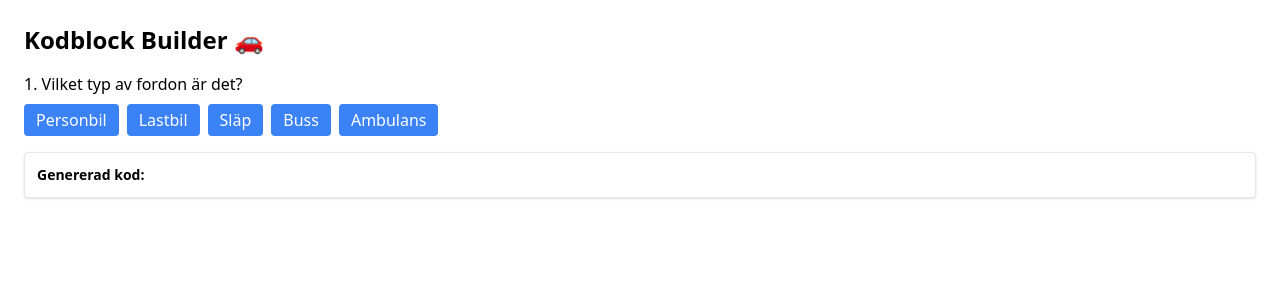
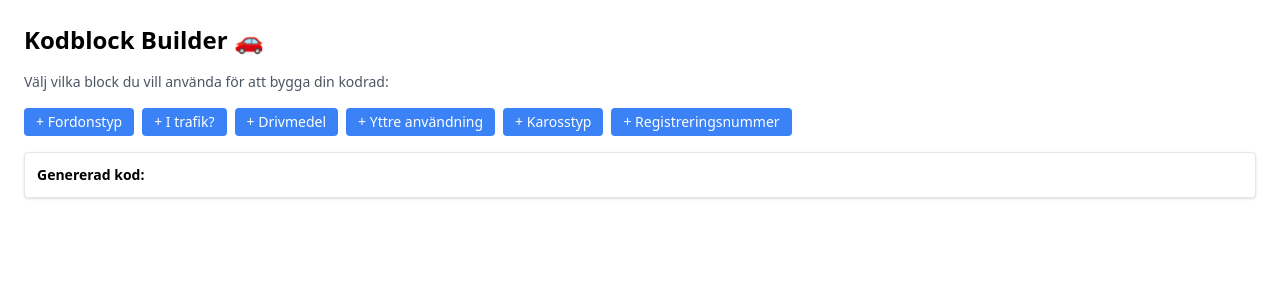
Before and after one commit to Carl1999-P/VTR-kod, a React (Vite) app: page / in a window 1280 px wide. Shown: the top 300 px of the page. Built offline with nearby package versions, Linux system fonts and the light colour scheme.

Commit message:
Update App.jsx

```diff
--- a/App.jsx
+++ b/App.jsx
@@ -1,106 +1,126 @@
 import { useState } from 'react';
 
+const BLOCKS = [
+  {
+    id: 'vehicle',
+    label: 'Fordonstyp',
+    options: ['Personbil', 'Lastbil', 'Släp', 'Buss', 'Ambulans'],
+    type: 'tag',
+  },
+  {
+    id: 'trafik',
+    label: 'I trafik?',
+    options: ['I trafik', 'Avställd'],
+    type: 'tag',
+  },
+  {
+    id: 'drivmedel',
+    label: 'Drivmedel',
+    options: ['BENSIN', 'DIESEL', 'EL', 'HYBRID'],
+    type: 'field',
+    field: 'DRIVMEDEL',
+  },
+  {
+    id: 'ytanv',
+    label: 'Yttre användning',
+    options: ['GODS', 'TAXI', 'UR', 'TRAFIKSKOL', 'AMBULANS'],
+    type: 'field',
+    field: 'YTRANVSATT',
+  },
+  {
+    id: 'kaross',
+    label: 'Karosstyp',
+    options: ['Husvagn', 'Flak', 'Skåp', 'Container'],
+    type: 'field',
+    field: 'KAROSSNY',
+  },
+  {
+    id: 'regnr',
+    label: 'Registreringsnummer',
+    options: [],
+    type: 'input',
+    field: 'REGNR',
+  },
+];
+
 export default function App() {
-  const [step, setStep] = useState(0);
-  const [answers, setAnswers] = useState({});
+  const [blocks, setBlocks] = useState([]);
 
-  const vehicleTypes = ['Personbil', 'Lastbil', 'Släp', 'Buss', 'Ambulans'];
-  const drivmedel = ['BENSIN', 'DIESEL', 'EL', 'HYBRID'];
-  const karosser = ['Husvagn', 'Flak', 'Skåp', 'Container'];
-  const ytanv = ['GODS', 'TAXI', 'UR', 'TRAFIKSKOL', 'AMBULANS'];
-
-  const handleSelect = (field, value) => {
-    setAnswers({ ...answers, [field]: value });
-    setStep(step + 1);
+  const addBlock = (block) => {
+    setBlocks([...blocks, { ...block, value: '' }]);
   };
 
-  const handleInput = (field, value) => {
-    setAnswers({ ...answers, [field]: value });
+  const updateValue = (index, value) => {
+    const updated = [...blocks];
+    updated[index].value = value;
+    setBlocks(updated);
+  };
+
+  const removeBlock = (index) => {
+    const updated = [...blocks];
+    updated.splice(index, 1);
+    setBlocks(updated);
   };
 
   const generateCode = () => {
-    let code = [];
-    if (answers.typ) code.push(`#${answers.typ}#`);
-    if (answers.trafik === 'Ja') code.push(`#I trafik#`);
-    if (answers.trafik === 'Nej') code.push(`#Avställd#`);
-    if (answers.drivmedel) code.push(`DRIVMEDEL in('${answers.drivmedel}')`);
-    if (answers.ytanv) code.push(`YTRANVSATT in('${answers.ytanv}')`);
-    if (answers.kaross) code.push(`KAROSSNY in('${answers.kaross}')`);
-    if (answers.regnr) code.push(`REGNR in('${answers.regnr}')`);
-    return code.join(' and ');
+    return blocks
+      .filter(b => b.value)
+      .map(b => {
+        if (b.type === 'tag') return `#${b.value}#`;
+        if (b.type === 'field') return `${b.field} in('${b.value}')`;
+        if (b.type === 'input') return `${b.field} in('${b.value}')`;
+        return '';
+      })
+      .join(' and ');
   };
 
   return (
     <div className="p-6 space-y-4">
       <h1 className="text-2xl font-bold">Kodblock Builder 🚗</h1>
+      <p className="text-sm text-gray-600">Välj vilka block du vill använda för att bygga din kodrad:</p>
 
-      {step === 0 && (
-        <div>
-          <p>1. Vilket typ av fordon är det?</p>
-          <div className="flex flex-wrap gap-2 mt-2">
-            {vehicleTypes.map(v => (
-              <button
-                key={v}
-                className="bg-blue-500 text-white px-3 py-1 rounded"
-                onClick={() => handleSelect('typ', v)}
-              >
-                {v}
-              </button>
-            ))}
-          </div>
+      <div className="flex flex-wrap gap-2">
+        {BLOCKS.map((block) => (
+          <button
+            key={block.id}
+            onClick={() => addBlock(block)}
+            className="bg-blue-500 text-white px-3 py-1 rounded text-sm"
+          >
+            + {block.label}
+          </button>
+        ))}
+      </div>
+
+      {blocks.map((block, index) => (
+        <div key={index} className="bg-gray-100 p-3 rounded flex gap-2 items-center mt-2">
+          <strong>{block.label}:</strong>
+          {block.type === 'input' ? (
+            <input
+              className="border px-2 py-1"
+              placeholder="Ange..."
+              value={block.value}
+              onChange={(e) => updateValue(index, e.target.value)}
+            />
+          ) : (
+            <select
+              className="border px-2 py-1"
+              value={block.value}
+              onChange={(e) => updateValue(index, e.target.value)}
+            >
+              <option value="">- Välj -</option>
+              {block.options.map((opt) => (
+                <option key={opt} value={opt}>{opt}</option>
+              ))}
+            </select>
+          )}
+          <button
+            onClick={() => removeBlock(index)}
+            className="text-sm text-red-500"
+          >
+            Ta bort
+          </button>
         </div>
-      )}
-
-      {step === 1 && (
-        <div>
-          <p>2. Är fordonet i trafik?</p>
-          <div className="flex gap-2 mt-2">
-            <button onClick={() => handleSelect('trafik', 'Ja')} className="bg-green-500 text-white px-3 py-1 rounded">Ja</button>
-            <button onClick={() => handleSelect('trafik', 'Nej')} className="bg-red-500 text-white px-3 py-1 rounded">Nej</button>
-          </div>
-        </div>
-      )}
-
-      {step === 2 && answers.typ !== 'Släp' && (
-        <div>
-          <p>3. Välj drivmedel</p>
-          <select className="border px-2 py-1" onChange={e => handleSelect('drivmedel', e.target.value)}>
-            <option value="">- Välj -</option>
-            {drivmedel.map(d => <option key={d} value={d}>{d}</option>)}
-          </select>
-        </div>
-      )}
-
-      {step === 2 && answers.typ === 'Släp' && (
-        <div>
-          <p>3. Välj karosstyp</p>
-          <select className="border px-2 py-1" onChange={e => handleSelect('kaross', e.target.value)}>
-            <option value="">- Välj -</option>
-            {karosser.map(k => <option key={k} value={k}>{k}</option>)}
-          </select>
-        </div>
-      )}
-
-      {step === 3 && (
-        <div>
-          <p>4. Välj yttre användning (valfritt)</p>
-          <select className="border px-2 py-1" onChange={e => handleSelect('ytanv', e.target.value)}>
-            <option value="">- Hoppa över -</option>
-            {ytanv.map(y => <option key={y} value={y}>{y}</option>)}
-          </select>
-        </div>
-      )}
-
-      {step >= 3 && (
-        <div>
-          <p>5. REGNR (valfritt):</p>
-          <input
-            placeholder="t.ex. ABC123"
-            className="border px-2 py-1"
-            onChange={(e) => handleInput('regnr', e.target.value)}
-          />
-        </div>
-      )}
+      ))}
 
       <div className="bg-white border mt-6 p-3 rounded shadow text-sm">
         <strong>Genererad kod:</strong><br />
```
